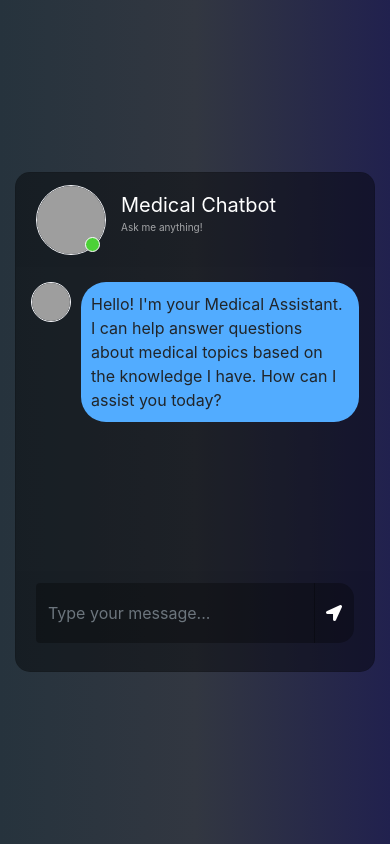
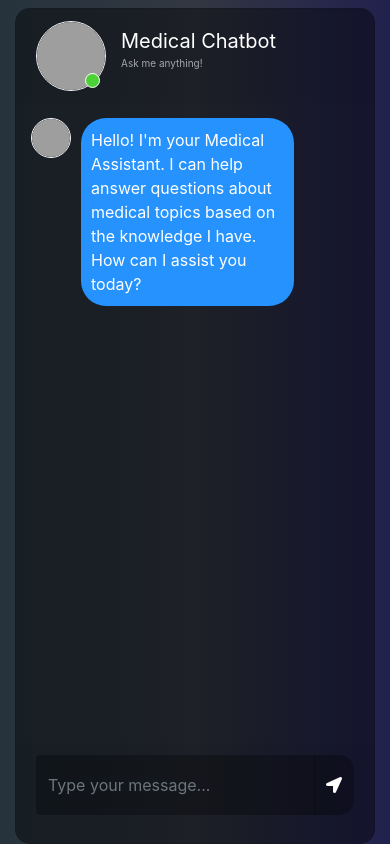
Before and after one commit to erjanakmahato/nhs-chatbot, a Flask app: page / in a window 390 px wide. Run offline with Flask 3, Linux system fonts and the light colour scheme; some libraries are stand-ins or nearby versions; grey boxes are pictures that could not be loaded.

Commit message:
As an user, i want to enhance the chat ui for proper rendering and response ui.

```diff
--- a/static/style.css
+++ b/static/style.css
@@ -11,7 +11,7 @@ body,html{
 	margin-bottom: auto;
 }
 .card{
-	height: 500px;
+	height: 100vh;
 	border-radius: 15px !important;
 	background-color: rgba(0,0,0,0.4) !important;
 }
@@ -150,18 +150,20 @@ border-radius: 0 0 15px 15px !important;
 	margin-bottom: auto;
 	margin-left: 10px;
 	border-radius: 25px;
-	background-color: rgb(82, 172, 255);
+	background-color: rgb(37 146 254);
 	padding: 10px;
 	position: relative;
+	color: #fff;
 }
 .msg_cotainer_send{
 	margin-top: auto;
 	margin-bottom: auto;
 	margin-right: 10px;
 	border-radius: 25px;
-	background-color: #58cc71;
+	background-color: #049023;
 	padding: 10px;
 	position: relative;
+	color: white;
 }
 .msg_time{
 	position: absolute;
@@ -287,7 +289,7 @@ border-radius: 0 0 15px 15px !important;
 .msg_cotainer, .msg_cotainer_send {
 	word-wrap: break-word;
 	white-space: pre-wrap;
-	max-width: 75%;
+	max-width: 70%;
 	line-height: 1.5;
 }
 
@@ -302,7 +304,7 @@ border-radius: 0 0 15px 15px !important;
 /* Card height improvements */
 .card {
 	min-height: 500px;
-	max-height: 90vh;
+	max-height: 98vh;
 	display: flex;
 	flex-direction: column;
 }
@@ -318,11 +320,16 @@ border-radius: 0 0 15px 15px !important;
 	resize: none;
 }
 
-@media(max-width: 576px){
+@media(max-width: 416px){
 	.contacts_card{
 	margin-bottom: 15px !important;
 }
 	.msg_cotainer, .msg_cotainer_send {
-		max-width: 85%;
+		max-width: 65%;
+	}
+
+	.card{
+		height: 99vh;
+		max-height: 99vh;
 	}
 }
--- a/templates/chat.html
+++ b/templates/chat.html
@@ -16,7 +16,7 @@
 	<body>
 		<div class="container-fluid h-100">
 			<div class="row justify-content-center h-100">
-				<div class="col-md-8 col-xl-6 chat">
+				<div class="col-md-12 mt-2">
 					<div class="card">
 						<div class="card-header msg_head">
 							<div class="d-flex bd-highlight">
```
